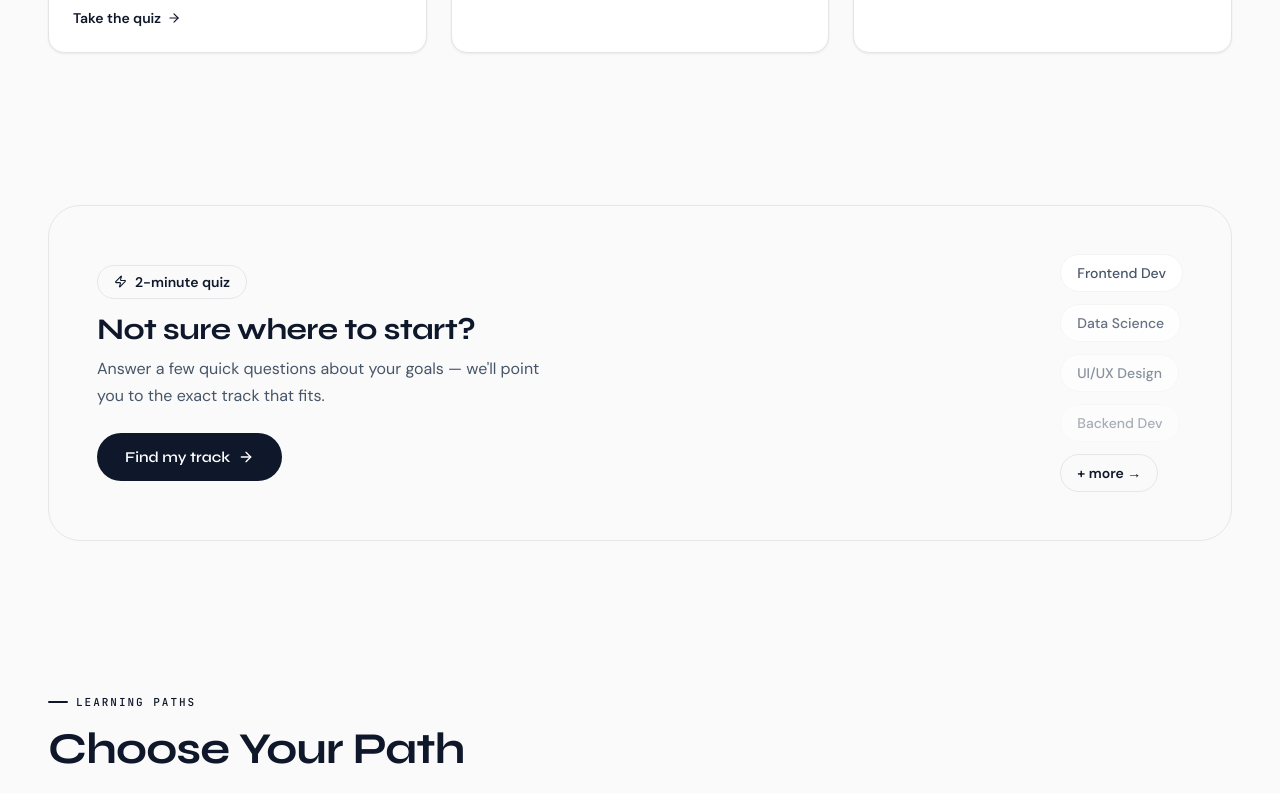
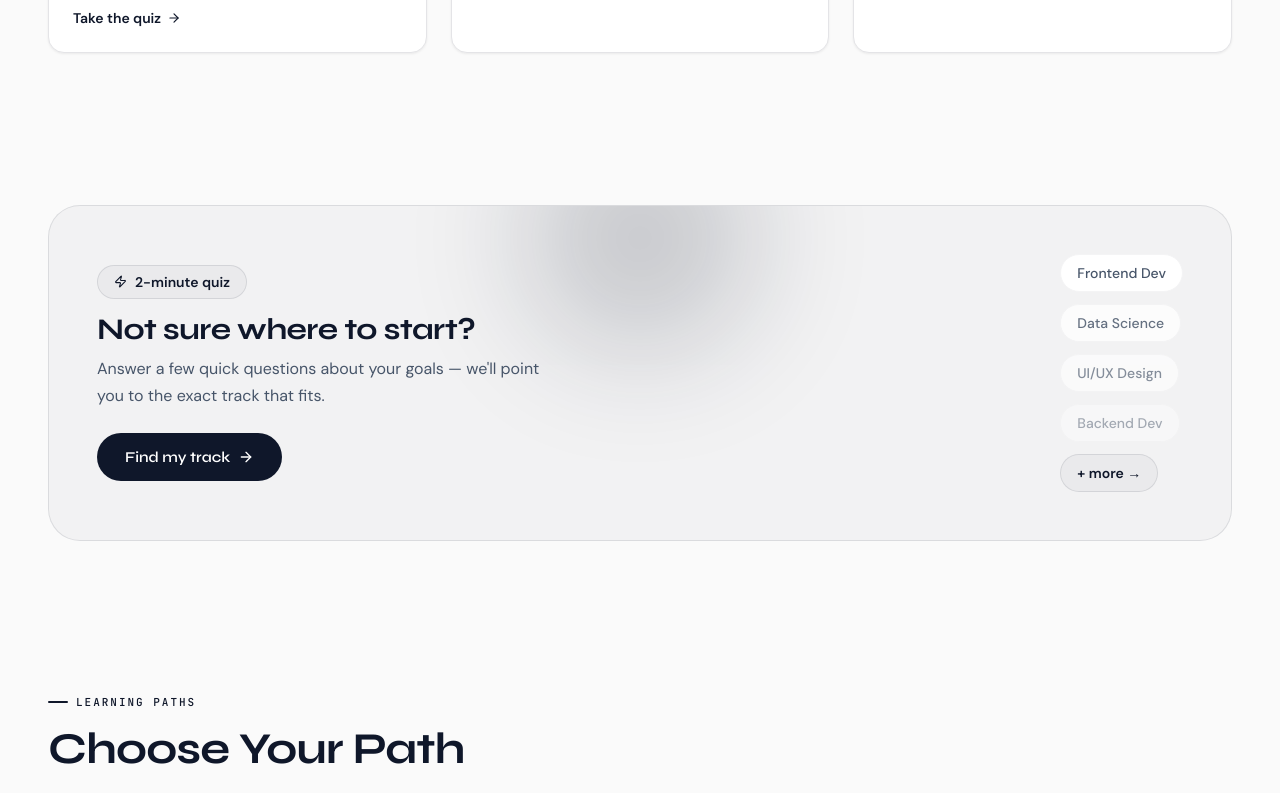
Before and after one commit to awesomeakokayo/Techhubs, a Next.js app: page / in a window 1280 px wide. Shown: the part 1160-1953 px from the top of the page. Built offline with nearby package versions, Linux system fonts and the light colour scheme; no server answers.

Commit message:
Fix: + more button was a dead span, now a proper Link to /tracks

```diff
--- a/components/home/QuizTeaser.tsx
+++ b/components/home/QuizTeaser.tsx
@@ -1,5 +1,6 @@
 'use client'
 
+import Link from 'next/link'
 import { useRouter } from 'next/navigation'
 import { ArrowRight, Zap } from 'lucide-react'
 
@@ -10,18 +11,18 @@ export function QuizTeaser() {
 
   return (
     <section className="container py-10 md:py-14">
-      <div className="relative overflow-hidden rounded-2xl border border-teal/20 bg-teal/[0.04] px-8 py-10 md:px-12 md:py-12">
+      <div className="relative overflow-hidden rounded-2xl border px-8 py-10 md:px-12 md:py-12" style={{ borderColor: 'var(--accent-primary-border)', background: 'var(--accent-primary-bg)' }}>
         {/* Decorative glow */}
         <div
-          className="pointer-events-none absolute -top-20 left-1/2 h-56 w-56 -translate-x-1/2 rounded-full opacity-25 blur-3xl"
-          style={{ backgroundColor: 'var(--color-teal)' }}
+          className="pointer-events-none absolute -top-20 left-1/2 h-56 w-56 -translate-x-1/2 rounded-full opacity-20 blur-3xl"
+          style={{ backgroundColor: 'var(--accent-primary)' }}
           aria-hidden
         />
 
         <div className="relative flex flex-col items-center gap-6 text-center md:flex-row md:text-left md:gap-12 md:items-center">
           {/* Left */}
           <div className="flex-1">
-            <div className="mb-3 inline-flex items-center gap-2 rounded-full bg-teal/15 border border-teal/25 px-4 py-1.5 text-sm font-semibold text-teal">
+            <div className="mb-3 inline-flex items-center gap-2 rounded-full border px-4 py-1.5 text-sm font-semibold" style={{ borderColor: 'var(--accent-primary-border)', background: 'var(--accent-primary-bg)', color: 'var(--accent-primary)' }}>
               <Zap size={13} />
               2-minute quiz
             </div>
@@ -41,7 +42,7 @@ export function QuizTeaser() {
           </div>
 
           {/* Right — sample track pills */}
-          <div className="flex flex-wrap justify-center gap-2 md:flex-col md:items-start md:gap-3 md:justify-start shrink-0" aria-hidden>
+          <div className="flex flex-wrap justify-center gap-2 md:flex-col md:items-start md:gap-3 md:justify-start shrink-0">
             {QUIZ_OPTIONS.map((opt, i) => (
               <span
                 key={opt}
@@ -51,9 +52,13 @@ export function QuizTeaser() {
                 {opt}
               </span>
             ))}
-            <span className="rounded-xl border border-teal/30 bg-teal/10 px-4 py-2 text-sm font-semibold text-teal">
+            <Link
+              href="/tracks"
+              className="rounded-xl border px-4 py-2 text-sm font-semibold no-underline transition hover:opacity-80"
+              style={{ borderColor: 'var(--accent-primary-border)', background: 'var(--accent-primary-bg)', color: 'var(--accent-primary)' }}
+            >
               + more →
-            </span>
+            </Link>
           </div>
         </div>
       </div>
```
